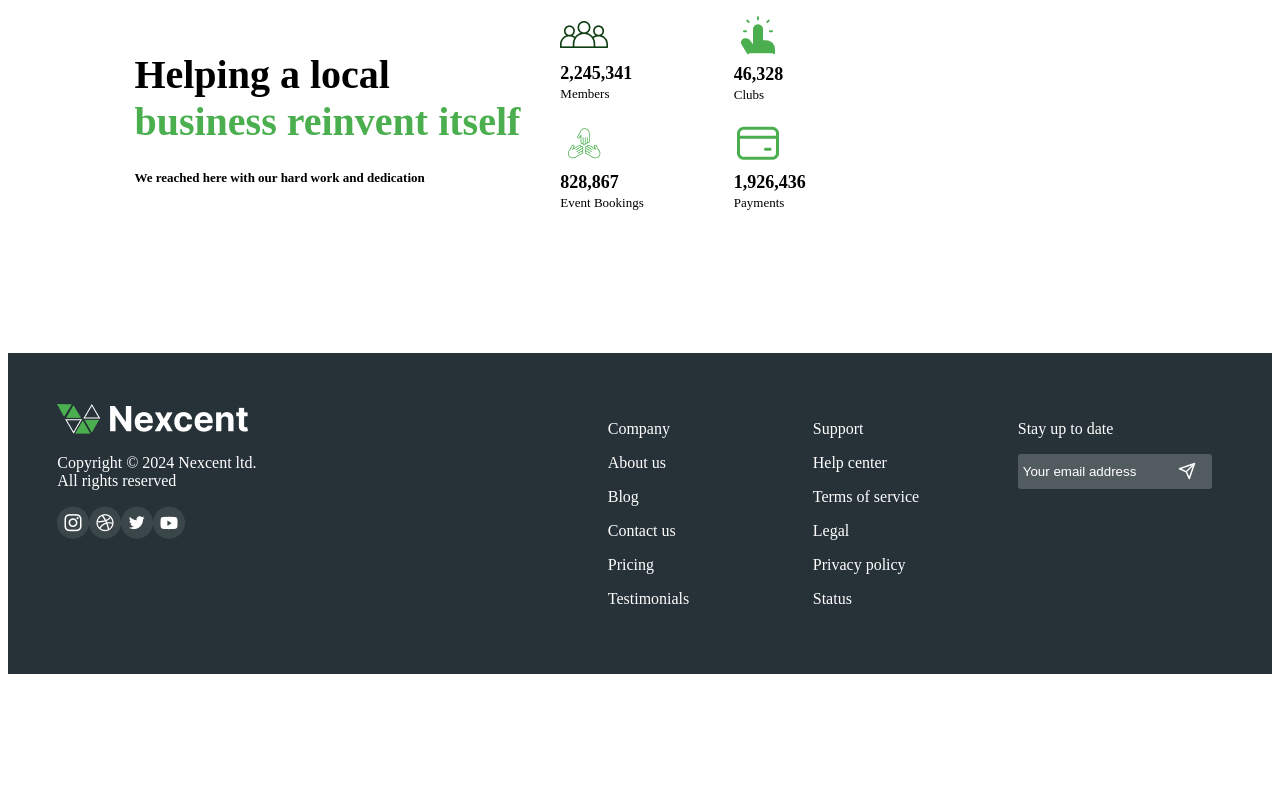
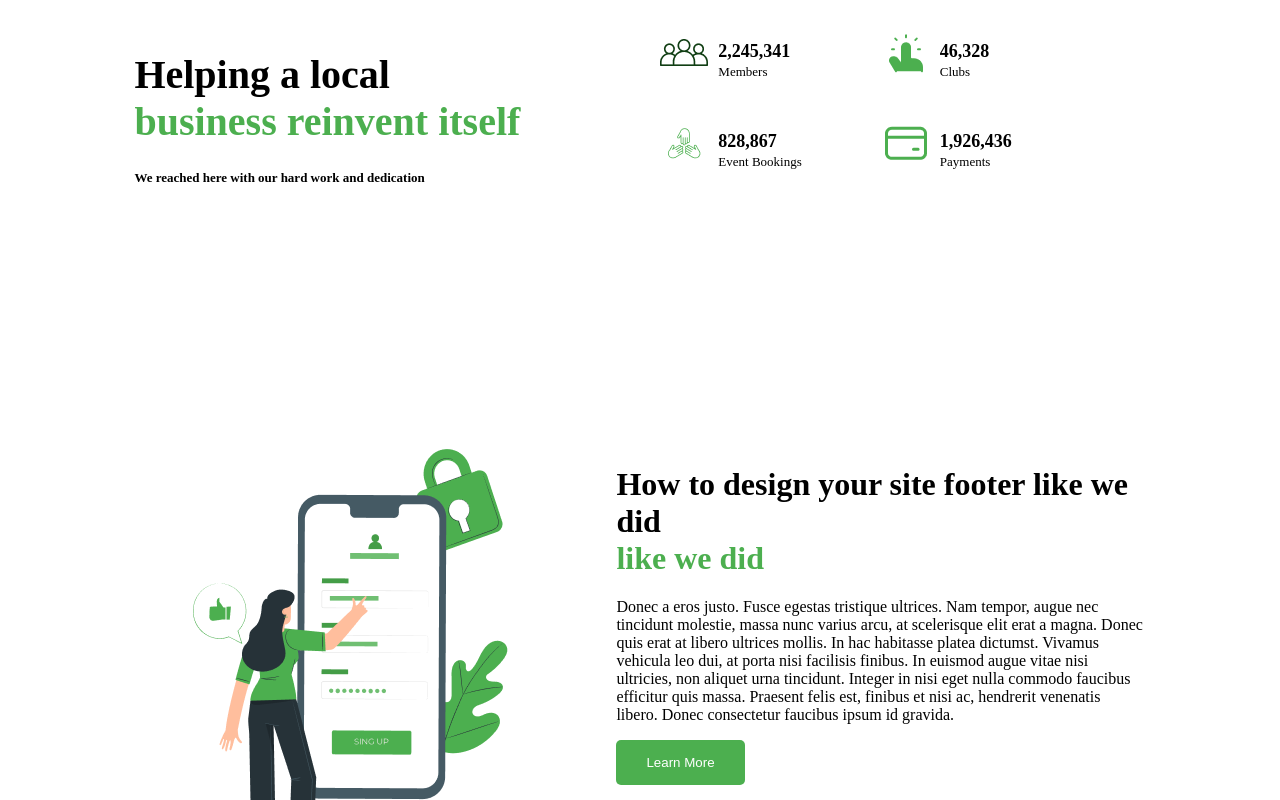
Before and after one commit to Orisakwe-Nwokocha/ReactSamples2, a React (Create React App) app: page / in a window 1280 px wide. Shown: the part 1840-2640 px from the top of the page. Before the commit the page ends 2522 px from the top, so only its background shows below. Built offline with nearby package versions, Linux system fonts and the light colour scheme.

Commit message:
completed the sections page

```diff
--- a/src/pages/Home/Sections/index.jsx
+++ b/src/pages/Home/Sections/index.jsx
@@ -1,6 +1,8 @@
 import style from "./index.module.css";
 import frame35 from "../../../asset/Frame 35.png";
 import {data} from "./data";
+import pana from "../../../asset/pana.png";
+
 
 
 const Sections = () => {
@@ -37,21 +39,54 @@ const Sections = () => {
                         style={{color: "#4caf4f", display: "block"}}>business reinvent itself </span>
                         <span
                             style={
-                            {margin: "0", fontSize: "small"}}>We reached here with our hard work and dedication</span>
+                                {
+                                    margin: "0",
+                                    fontSize: "small"
+                                }}>We reached here with our hard work and dedication</span>
                     </p>
                 </div>
                 <div className={style.new}>
                     {data.map((value, index) => (
-                        <div key={index} style={{paddingRight: "90px"}}>
-                            <img src={value.image} alt="icon"/>
-                            <p style={{marginTop: "0"}}>
+                        <div key={index} style={{ display: "inline-block", paddingRight: "80px"}}>
+                            <img src={value.image} alt="icon" style={{ verticalAlign: "middle" }} />
+                            <p style={{ display: "inline-block", verticalAlign: "middle",
+                                marginTop: "30px", marginLeft: "10px" }}>
                                 <span style={{fontSize: "large", fontWeight: "bold"}}> {value.firstText} </span> <br/>
                                 <span style={{fontSize: "small", fontWeight: "lighter"}}> {value.secondText} </span>
                             </p>
                         </div>
-                        ))}
+                    ))}
                 </div>
             </div>
+
+            <div className={style.section}>
+                <img src={pana} alt="logo"/>
+                <div>
+                    <h1>How to design your site footer like we did <span
+                        style={{color: "#4caf4f", display: "block"}}> like we did </span></h1>
+                    <p>Donec a eros justo. Fusce egestas tristique ultrices. Nam tempor, augue nec tincidunt molestie,
+                        massa
+                        nunc varius arcu, at scelerisque elit erat a magna. Donec quis erat at libero ultrices mollis.
+                        In hac
+                        habitasse platea dictumst. Vivamus vehicula leo dui, at porta nisi facilisis finibus. In euismod
+                        augue
+                        vitae nisi ultricies, non aliquet urna tincidunt. Integer in nisi eget nulla commodo faucibus
+                        efficitur
+                        quis massa. Praesent felis est, finibus et nisi ac, hendrerit venenatis libero. Donec
+                        consectetur
+                        faucibus ipsum id gravida.</p>
+                    <button
+                        style={{
+                            color: "white",
+                            background: "#4caf4f",
+                            border: "none",
+                            borderRadius: "5px",
+                            padding: "15px 30px"}}>
+                        Learn More
+                    </button>
+                </div>
+            </div>
+
 
 
         </>
--- a/src/pages/Home/Sections/index.module.css
+++ b/src/pages/Home/Sections/index.module.css
@@ -7,4 +7,5 @@
 .new {
     display: grid;
     grid-template-columns: repeat(2, 1fr);
+    margin-left: 100px;
 }
```
